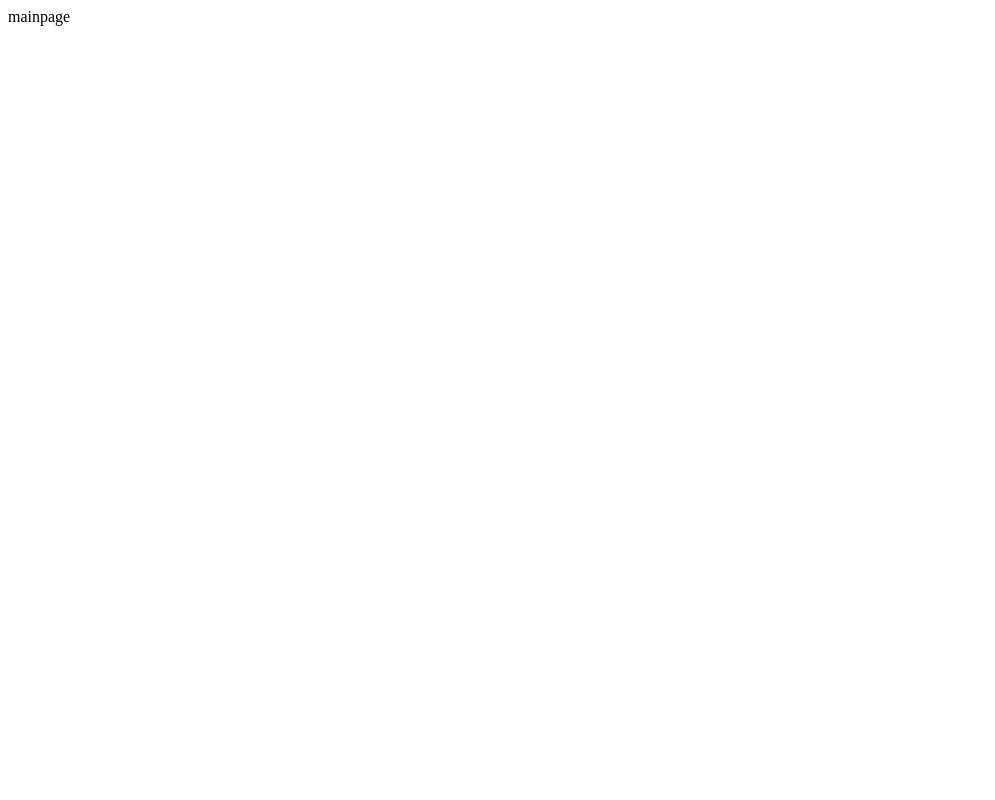
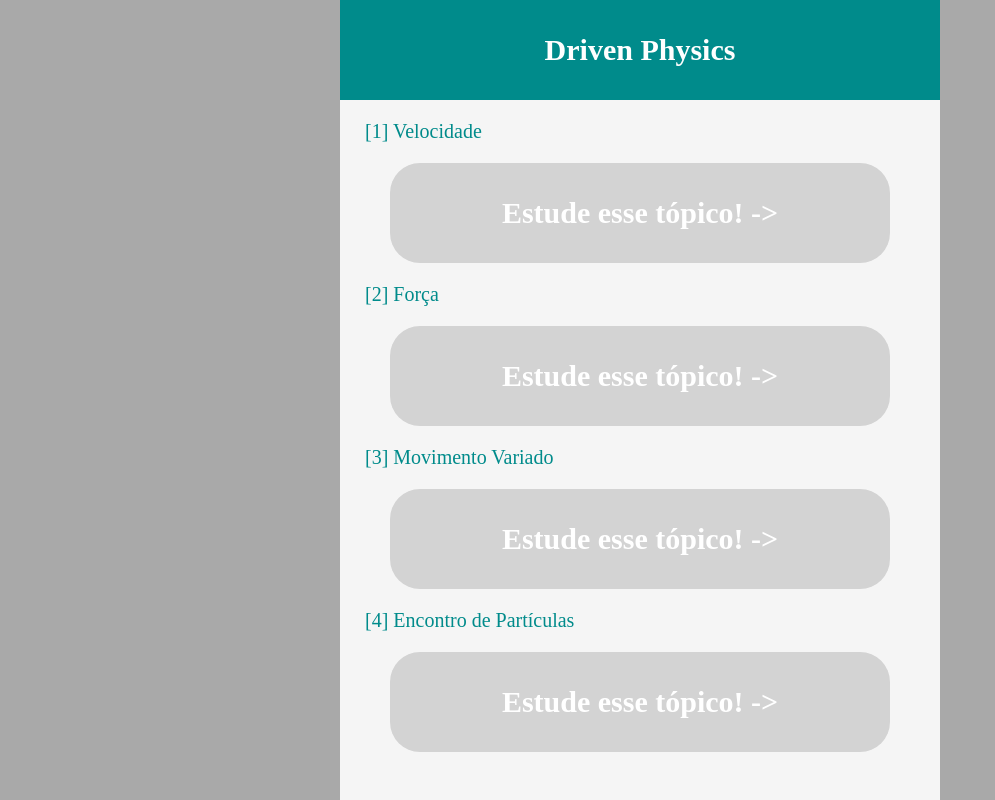
Before and after one commit to gbmahou1/Driven-miniHackathon2-front, a React (Create React App) app: page / in a window 1280 px wide. Shown: the whole page, without its empty margins (0-995 px from the left). Built offline with nearby package versions, Linux system fonts and the light colour scheme.

Commit message:
MainPage1.0

```diff
--- a/src/routes/mainpage/index.js
+++ b/src/routes/mainpage/index.js
@@ -1,8 +1,93 @@
+import styled from 'styled-components';
+
 export default function MainPage()
 {
     return (
-        <div>
-            mainpage
-        </div>
+        <Container>
+            <Body>
+                <TitleBox>
+                    Driven Physics
+                </TitleBox>
+                <TopicTitle>
+                    [1] Velocidade
+                </TopicTitle>
+                <ContentBox>
+                        Estude esse tópico! ->
+                </ContentBox>
+                <TopicTitle>
+                    [2] Força
+                </TopicTitle>
+                <ContentBox>
+                        Estude esse tópico! ->
+                </ContentBox>
+                <TopicTitle>
+                    [3] Movimento Variado
+                </TopicTitle>
+                <ContentBox>
+                        Estude esse tópico! ->
+                </ContentBox>
+                <TopicTitle>
+                    [4] Encontro de Partículas
+                </TopicTitle>
+                <ContentBox>
+                        Estude esse tópico! ->
+                </ContentBox>
+            </Body>
+        </Container>
     )
 }
+
+
+const Body = styled.div`
+	position: absolute;
+	width: 600px;
+	height: 100%;
+	bottom: 0;
+	margin: auto;
+	left: 0;
+	right: 0;
+	background: whitesmoke;
+`;
+
+const Container = styled.div`
+	width: 100%;
+	height: 100%;
+	background-color: darkgray;
+	left: 0;
+	top: 0;
+	position: absolute;
+
+`;
+
+const TitleBox = styled.div`
+	height: 100px;
+    width: 100%;
+    background-color: darkcyan;
+    line-height: 100px;
+    font-size: 30px;
+    font-weight: bolder;
+    text-align: center;
+    color: white;
+`;
+
+const TopicTitle = styled.div`
+    width: 550px;
+    margin: auto;
+    margin-top: 20px;
+    color: darkcyan;
+    font-size: 20px;
+`;
+
+const ContentBox = styled.div`
+    width: 500px;
+    height: 100px;
+    border-radius: 30px;
+    background-color: lightgrey;
+    font-weight: bolder;
+    font-size: 30px;
+    color: white;
+    margin: auto;
+    margin-top: 20px;
+    line-height: 100px;
+    text-align: center;
+`;
```
